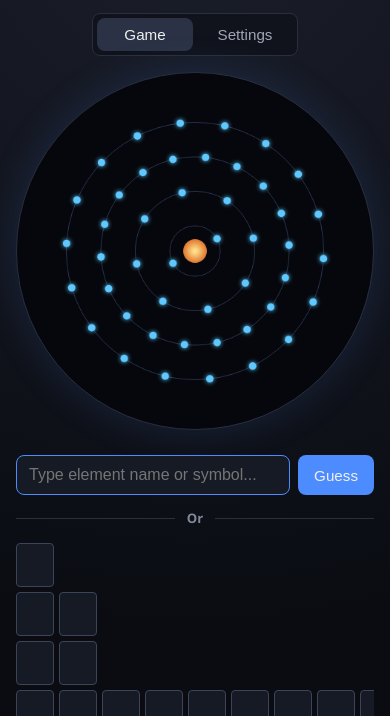
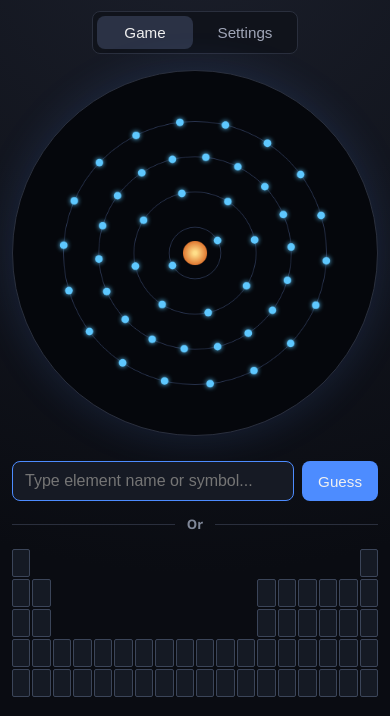
Before and after one commit to MicroKiss/Elements, a plain HTML site: page docs/index.html in a window 390 px wide. Shown: the part 102-818 px from the top of the page. Drawn offline with Linux system fonts and the light colour scheme.

Commit message:
better view for phones

```diff
--- a/docs/script.js
+++ b/docs/script.js
@@ -282,36 +282,46 @@ function createToggle(label, className, numbers) {
   return button;
 }
 
-function renderBlindPeriodicTable() {
-  blindPeriodicTable.replaceChildren();
+function createBlindTableGrid(startGroup, endGroup, className) {
+  const table = document.createElement("div");
+  table.className = `blind-table-grid ${className}`;
+  table.style.setProperty("--group-count", endGroup - startGroup + 1);
+
   PERIODS.forEach((period, periodIndex) => {
-    period.forEach((atomicNumber, groupIndex) => {
+    period.slice(startGroup - 1, endGroup).forEach((atomicNumber, groupOffset) => {
       if (!atomicNumber) {
         const gap = document.createElement("span");
         gap.className = "blind-gap";
-        blindPeriodicTable.append(gap);
+        table.append(gap);
         return;
       }
 
       const tile = document.createElement("button");
       tile.type = "button";
       tile.dataset.number = atomicNumber;
-      tile.setAttribute("aria-label", `Period ${periodIndex + 1}, group ${groupIndex + 1}`);
-      blindPeriodicTable.append(tile);
+      tile.setAttribute("aria-label", `Period ${periodIndex + 1}, group ${startGroup + groupOffset}`);
+      table.append(tile);
     });
   });
+  return table;
 }
 
-function renderPeriodicTable() {
-  periodicTable.replaceChildren();
-  periodicTable.append(createToggle("", "table-corner", []));
+function renderBlindPeriodicTable() {
+  blindPeriodicTable.replaceChildren(createBlindTableGrid(1, 18, ""));
+}
 
-  for (let group = 1; group <= 18; group++) {
+function createSettingsTableGrid(startGroup, endGroup, className) {
+  const table = document.createElement("div");
+  table.className = `settings-table-grid ${className}`;
+  table.style.setProperty("--group-count", endGroup - startGroup + 1);
+  table.append(createToggle("", "table-corner", []));
+
+  for (let group = startGroup; group <= endGroup; group++) {
     const groupNumbers = PERIODS.map((period) => period[group - 1]).filter(Boolean);
     const toggle = createToggle(String(group), "group-toggle", groupNumbers);
     toggle.title = `Toggle group ${group}`;
     toggle.setAttribute("aria-label", `Toggle group ${group}`);
-    periodicTable.append(toggle);
+    table.append(toggle);
   }
 
   PERIODS.forEach((period, periodIndex) => {
@@ -319,13 +329,13 @@ function renderPeriodicTable() {
     const periodToggle = createToggle(String(periodIndex + 1), "period-toggle", periodNumbers);
     periodToggle.title = `Toggle period ${periodIndex + 1}`;
     periodToggle.setAttribute("aria-label", `Toggle period ${periodIndex + 1}`);
-    periodicTable.append(periodToggle);
+    table.append(periodToggle);
 
-    period.forEach((atomicNumber) => {
+    period.slice(startGroup - 1, endGroup).forEach((atomicNumber) => {
       if (!atomicNumber) {
         const gap = document.createElement("span");
         gap.className = "element-gap";
-        periodicTable.append(gap);
+        table.append(gap);
         return;
       }
 
@@ -338,9 +348,15 @@ function renderPeriodicTable() {
       const symbol = document.createElement("strong");
       symbol.textContent = element.symbol;
       tile.replaceChildren(number, symbol);
-      periodicTable.append(tile);
+      table.append(tile);
     });
   });
+
+  return table;
+}
+
+function renderPeriodicTable() {
+  periodicTable.replaceChildren(createSettingsTableGrid(1, 18, ""));
 
   updatePeriodicTable();
 }
--- a/docs/style.css
+++ b/docs/style.css
@@ -160,9 +160,9 @@ button:hover {
   padding: 4px 0 10px;
 }
 
-.blind-periodic-table {
+.blind-table-grid {
   display: grid;
-  grid-template-columns: repeat(18, minmax(38px, 1fr));
+  grid-template-columns: repeat(var(--group-count), minmax(38px, 1fr));
   gap: 5px;
   min-width: 770px;
 }
@@ -263,9 +263,9 @@ button:hover {
   padding: 4px 0 12px;
 }
 
-.periodic-table {
+.settings-table-grid {
   display: grid;
-  grid-template-columns: 42px repeat(18, minmax(44px, 1fr));
+  grid-template-columns: 42px repeat(var(--group-count), minmax(44px, 1fr));
   gap: 5px;
   min-width: 940px;
 }
@@ -356,7 +356,7 @@ button:hover {
 
 @media (max-width: 600px) {
   .app {
-    padding: 16px;
+    padding: 14px 12px 24px;
   }
 
   .settings-heading {
@@ -364,4 +364,53 @@ button:hover {
     flex-direction: column;
     gap: 6px;
   }
+
+  .pinpoint-board,
+  .periodic-table-wrap {
+    overflow-x: visible;
+  }
+
+  .blind-table-grid {
+    grid-template-columns: repeat(var(--group-count), minmax(0, 1fr));
+    gap: 2px;
+    min-width: 0;
+  }
+
+  .blind-periodic-table button {
+    height: 28px;
+    border-radius: 2px;
+    touch-action: manipulation;
+  }
+
+  .settings-table-grid {
+    grid-template-columns: 24px repeat(var(--group-count), minmax(0, 1fr));
+    gap: 2px;
+    min-width: 0;
+  }
+
+  .periodic-table button {
+    height: 30px;
+    padding: 1px;
+    border-radius: 2px;
+    touch-action: manipulation;
+  }
+
+  .periodic-table .group-toggle,
+  .periodic-table .period-toggle {
+    height: 22px;
+    padding: 0;
+    font-size: 0.55rem;
+  }
+
+  .periodic-table .period-toggle {
+    width: 22px;
+  }
+
+  .element-toggle strong {
+    font-size: 0.62rem;
+  }
+
+  .element-toggle span {
+    display: none;
+  }
 }
```
